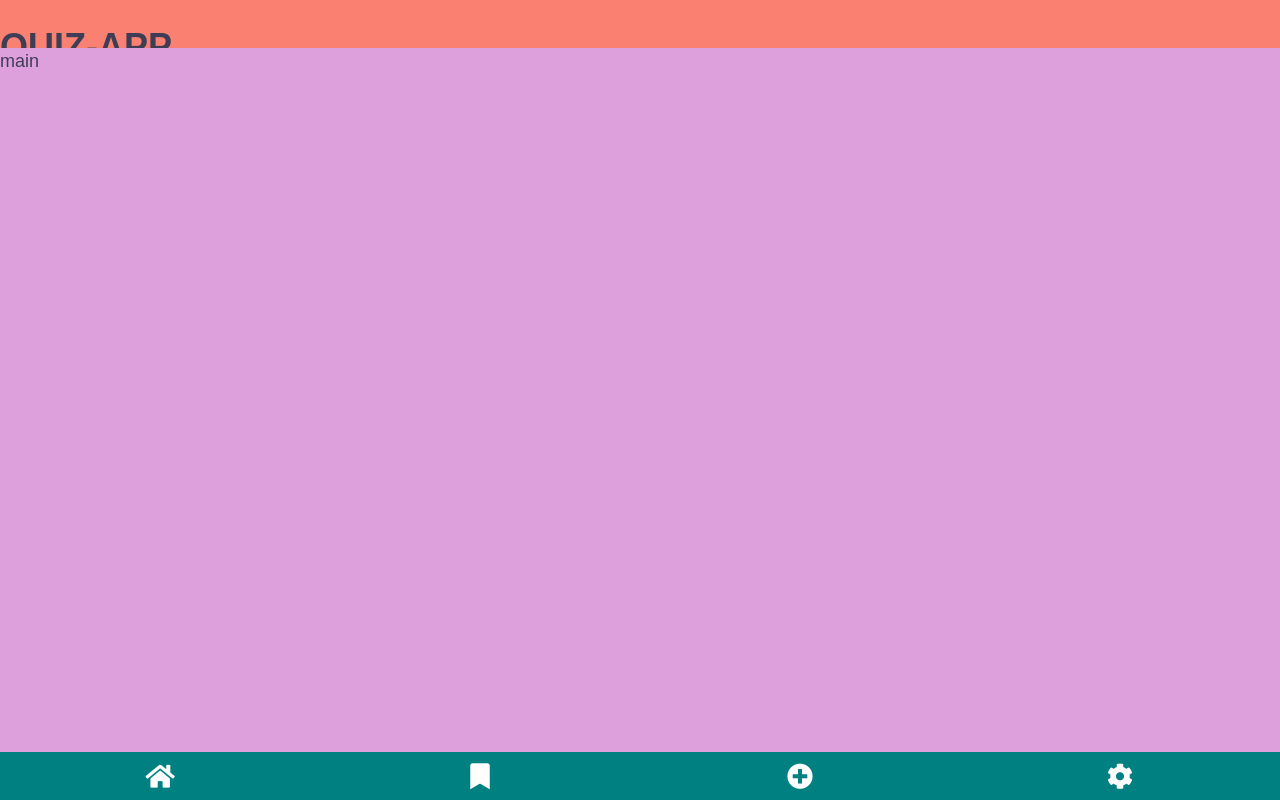
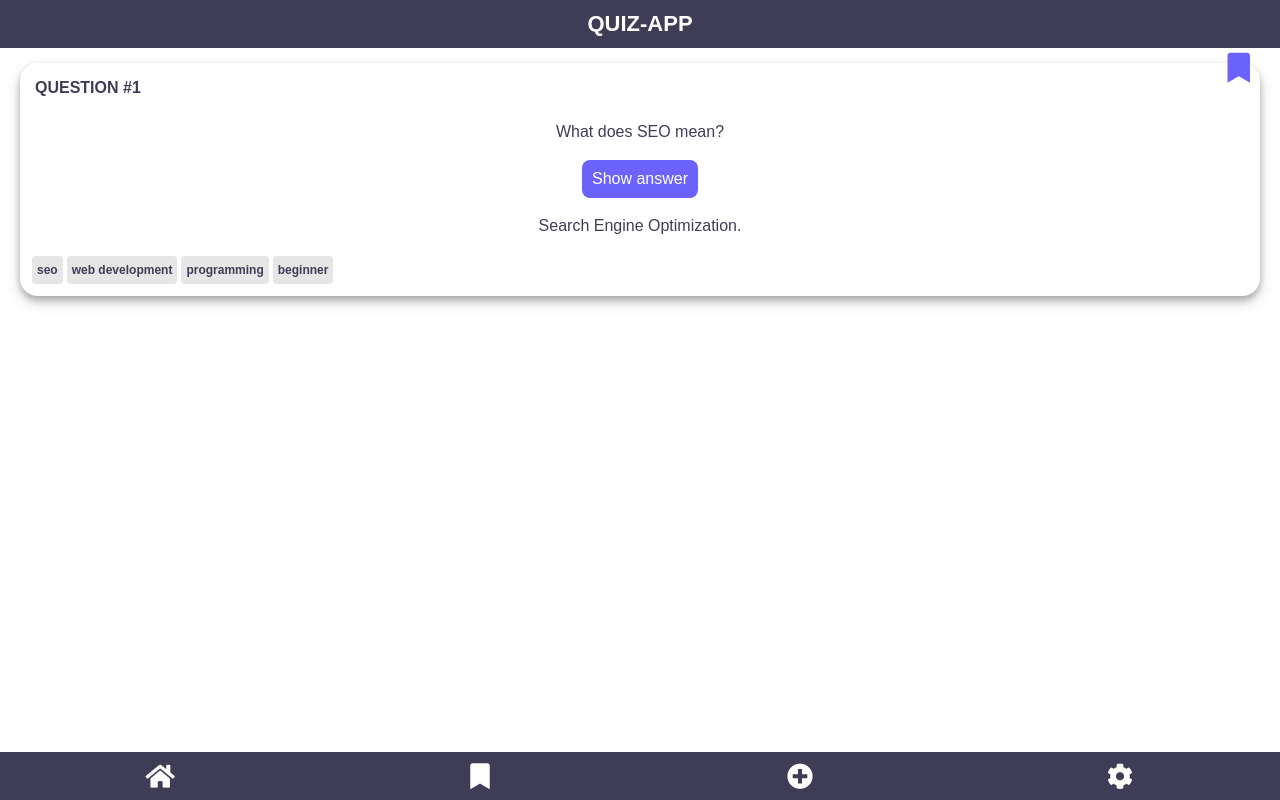
Before and after one commit to AmmNJ/quiz-app, a website: page index.html in a window 1280 px wide. Drawn offline with Linux system fonts and the light colour scheme.

Commit message:
Quiz card (#5)
Add Quiz card

```diff
--- a/components/app-grid.css
+++ b/components/app-grid.css
@@ -4,15 +4,6 @@
   height: 100vh;
 }
 
-.app-grid__header {
-  background-color: salmon;
+.app-grid__main {
+  overflow-y: auto;
 }
-
-.app-grid__main {
-  background-color: plum;
-  overflow-y: scroll;
-}
-
-.app-grid__footer {
-  background-color: teal;
-}
--- /dev/null
+++ b/components/header.css
@@ -0,0 +1,11 @@
+.header {
+  display: grid;
+  place-items: center;
+  background-color: var(--color-dark);
+}
+
+.header__page-title {
+  margin: 0;
+  font-size: 22px;
+  color: var(--color-white);
+}
--- a/components/navbar.css
+++ b/components/navbar.css
@@ -1,3 +1,8 @@
+.footer {
+  background-color: var(--color-dark);
+  display: grid;
+}
+
 .navbar {
   display: grid;
   grid-template-columns: 1fr 1fr 1fr 1fr;
--- /dev/null
+++ b/components/quiz-card.css
@@ -0,0 +1,61 @@
+.quiz-card {
+  margin: 15px 20px 30px;
+  padding: 10px;
+  height: auto;
+  border-radius: 18px;
+  box-shadow: 0 4px 6px 0 var(--dropShadow-black),
+    0 6px 14px 0 var(--dropShadow-black);
+  position: relative;
+  background-color: var(--color-white);
+}
+
+.quiz-card__bookmark {
+  font-size: 30px;
+  position: absolute;
+  right: 10px;
+  top: -10px;
+  color: var(--color-violet);
+}
+
+.quiz-card__heading {
+  font-size: 16px;
+  margin: 0;
+  padding: 5px;
+}
+
+.quiz-card__question {
+  font-size: 16px;
+  text-align: center;
+}
+
+.quiz-card__solution {
+  font-size: 16px;
+  display: grid;
+  justify-items: center;
+}
+
+.quiz-card__button {
+  background-color: var(--color-violet);
+  color: var(--color-white);
+  padding: 10px;
+  border-radius: 8px;
+  border: none;
+}
+
+.quiz-card__tag-area {
+  list-style-type: none;
+  display: flex;
+  justify-content: flex-start;
+  flex-wrap: wrap;
+  padding: 0;
+  margin: 0;
+}
+
+.quiz-card__tags {
+  font-size: 12px;
+  background-color: var(--color-lightgrey);
+  padding: 5px 5px;
+  margin: 2px 2px;
+  border-radius: 4px;
+  font-weight: 600;
+}
--- a/index.html
+++ b/index.html
@@ -3,21 +3,45 @@
   <head>
     <meta charset="UTF-8" />
     <meta name="viewport" content="width=device-width, initial-scale=1.0" />
-    <title>Quiz App</title>
+    <title>Quiz-App</title>
     <link rel="stylesheet" href="styles/index.css" />
+    <link
+      rel="stylesheet"
+      href="https://use.fontawesome.com/releases/v5.15.1/css/all.css"
+      integrity="sha384-vp86vTRFVJgpjF9jiIGPEEqYqlDwgyBgEF109VFjmqGmIY/Y4HV4d3Gp2irVfcrp"
+      crossorigin="anonymous"
+    />
   </head>
 
   <body class="app-grid">
-    <header class="app-grid__header">
-      <h1>QUIZ-APP</h1>
+    <header class="header">
+      <h1 class="header__page-title">QUIZ-APP</h1>
     </header>
 
-    <main class="app-grid__main">main</main>
-    <footer class="app-grid__footer navbar">
-      <a class="fas fa-home navbar__item" href=""></a>
-      <a class="fas fa-bookmark navbar__item" href=""></a>
-      <a class="fas fa-plus-circle navbar__item" href=""></a>
-      <a class="fas fa-cog navbar__item" href=""></a>
+    <main class="app-grid__main">
+      <section class="quiz-card">
+        <span class="fas fa-bookmark quiz-card__bookmark" role="button"></span>
+        <h2 class="quiz-card__heading">QUESTION #1</h2>
+        <p class="quiz-card__question">What does SEO mean?</p>
+        <div class="quiz-card__solution">
+          <button class="quiz-card__button">Show answer</button>
+          <p>Search Engine Optimization.</p>
+        </div>
+        <ul class="quiz-card__tag-area">
+          <li class="quiz-card__tags">seo</li>
+          <li class="quiz-card__tags">web development</li>
+          <li class="quiz-card__tags">programming</li>
+          <li class="quiz-card__tags">beginner</li>
+        </ul>
+      </section>
+    </main>
+    <footer class="footer">
+      <nav class="navbar">
+        <a class="fas fa-home navbar__item" href=""></a>
+        <a class="fas fa-bookmark navbar__item" href=""></a>
+        <a class="fas fa-plus-circle navbar__item" href=""></a>
+        <a class="fas fa-cog navbar__item" href=""></a>
+      </nav>
     </footer>
   </body>
 </html>
--- a/package.json
+++ b/package.json
@@ -10,12 +10,12 @@
     "build-storybook": "build-storybook"
   },
   "keywords": [],
-  "author": "Jeremias Erbs <jerry@badabam.de> (https://badabam.de)",
+  "author": "Nils Ammersken <nilsammersken@web.de>",
   "license": "ISC",
   "main": "index.js",
   "repository": {
     "type": "git",
-    "url": "git+https://github.com/badabam/quiz-app.git"
+    "url": "git+https://github.com/AmmNJ/quiz-app.git"
   },
   "bugs": {
     "url": "https://github.com/badabam/quiz-app/issues"
--- a/styles/index.css
+++ b/styles/index.css
@@ -1,5 +1,7 @@
 @import '_base.css';
 @import '_variables.css';
-@import '../node_modules/@fortawesome/fontawesome-free/css/all.css';
+@import url('https://pro.fontawesome.com/releases/v5.10.0/css/all.css');
 @import '../components/app-grid.css';
+@import '../components/header.css';
 @import '../components/navbar.css';
+@import '../components/quiz-card.css';
```
Also changed, not shown: components/header.html (added, +3 -0 lines), components/header.stories.js (added, +10 -0 lines), components/quiz-card.html (added, +15 -0 lines), components/quiz-card.stories.js (added, +10 -0 lines).
